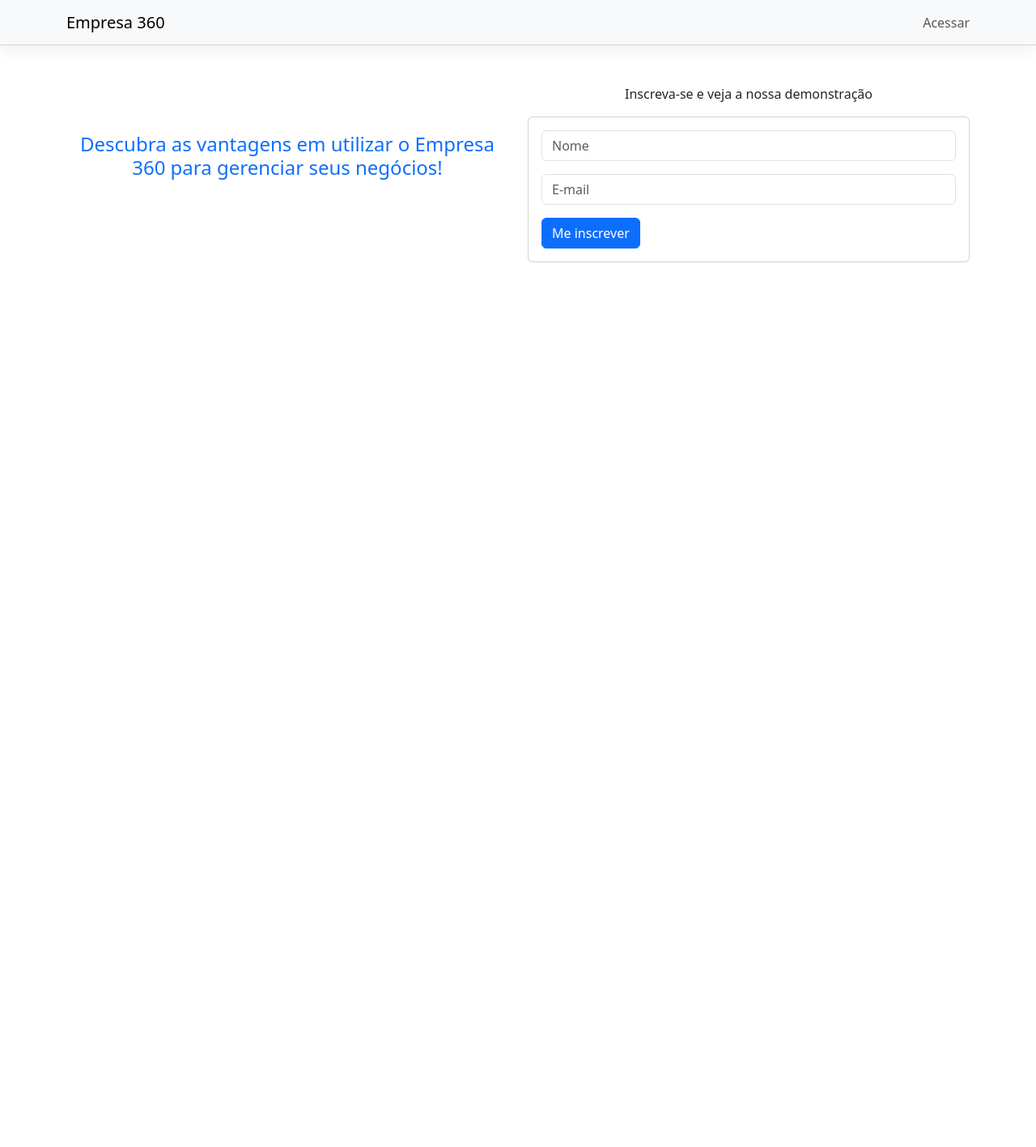
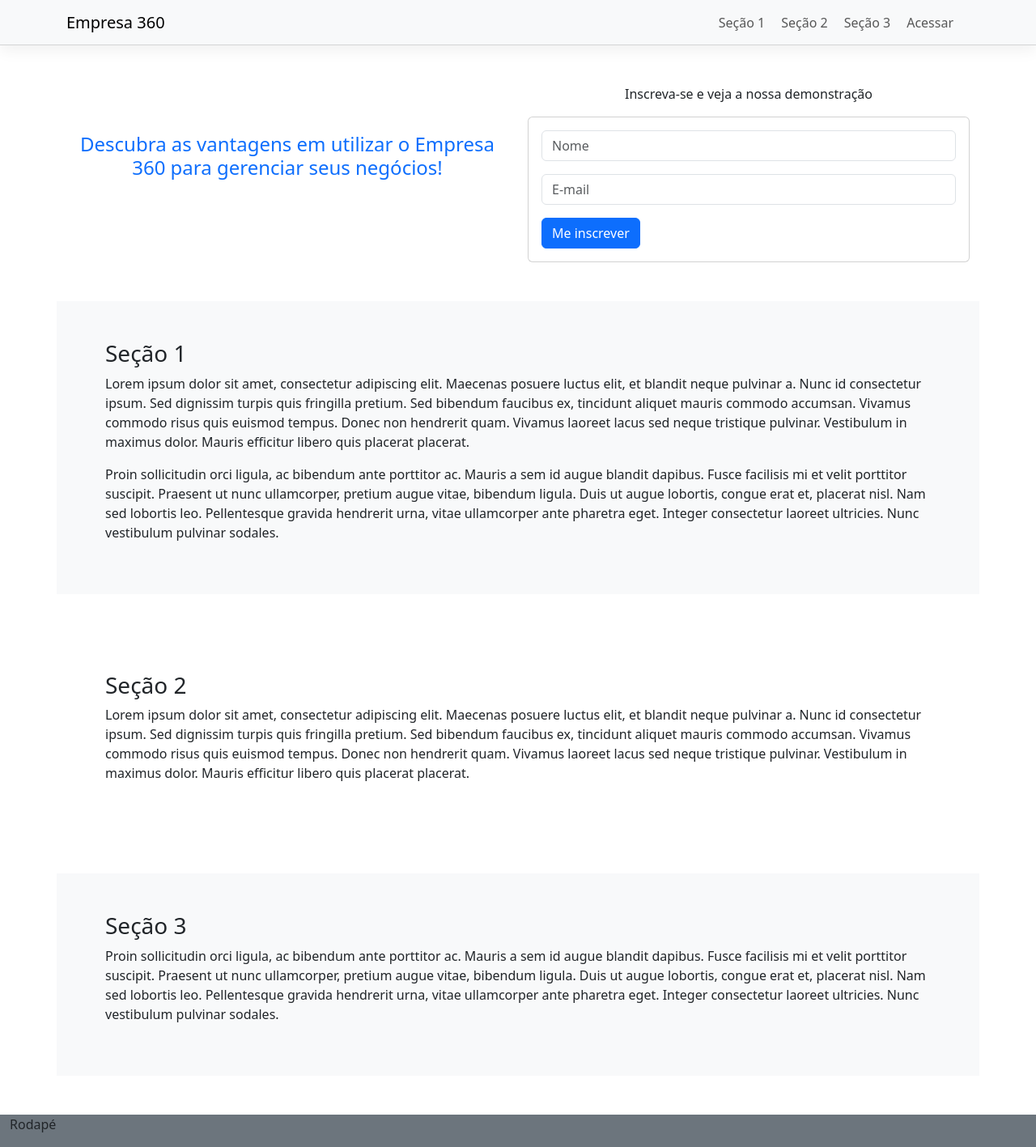
Before and after one commit to leorosario/curso-vuejs, a Vue app in the folder empresa360/: page / in a window 1280 px wide. Shown: the whole page at 81% size. Before the commit the page ends 800 px from the top, so only its background shows below. Built offline with nearby package versions, Linux system fonts and the light colour scheme.

Commit message:
empresa360 finalizada

```diff
--- a/empresa360/src/components/servicos/Servico.vue
+++ b/empresa360/src/components/servicos/Servico.vue
@@ -13,10 +13,13 @@
 import ApiMixin from '@/mixins/ApiMixin';
 export default {
     name: 'Servico',
+    props: ['id'],
     mixins: [ApiMixin],
     created() {
+        // console.log('Servico', this.$route.params.id);
+        // console.log('Via props', this.$props);
         //console.log('Componente servico foi criado');
-        this.getDadosApi(`http://localhost:3000/servicos/${this.$route.params.id}`);
+        this.getDadosApi(`http://localhost:3000/servicos/${this.id}`);
     },
     beforeRouteUpdate(to, from, next){
         //to = $route para onde estamos indo
--- a/empresa360/src/router.js
+++ b/empresa360/src/router.js
@@ -2,45 +2,108 @@
 import { createRouter, createWebHistory } from 'vue-router';
 // createWebHashHistory
 
-import Contratos from '@/components/vendas/Contratos.vue';
-import Dashboard from '@/components/dashboard/Dashboard.vue';
-import DashboardRodape from '@/components/dashboard/DashboardRodape.vue';
-import Home from '@/views/Home.vue';
-import Indicadores from '@/components/servicos/Indicadores.vue';
-import Lead from '@/components/vendas/Lead.vue';
-import Leads from '@/components/vendas/Leads.vue';
-import Login from '@/views/Login.vue';
-import Opcoes from '@/components/servicos/Opcoes.vue';
-import PaginaNaoEncontrada from '@/views/PaginaNaoEncontrada.vue';
-import Servico from '@/components/servicos/Servico.vue';
-import Servicos from '@/components/servicos/Servicos.vue';
-import Site from '@/views/Site.vue';
-import Vendas from '@/components/vendas/Vendas.vue';
-import VendasPadrao from '@/components/vendas/VendasPadrao.vue';
+//import Contratos from '@/components/vendas/Contratos.vue';
+// import Dashboard from '@/components/dashboard/Dashboard.vue';
+// import DashboardRodape from '@/components/dashboard/DashboardRodape.vue';
+// import Home from '@/views/Home.vue';
+// import Indicadores from '@/components/servicos/Indicadores.vue';
+// import Lead from '@/components/vendas/Lead.vue';
+// import Leads from '@/components/vendas/Leads.vue';
+// import Login from '@/views/Login.vue';
+// import Opcoes from '@/components/servicos/Opcoes.vue';
+// import PaginaNaoEncontrada from '@/views/PaginaNaoEncontrada.vue';
+// import Servico from '@/components/servicos/Servico.vue';
+// import Servicos from '@/components/servicos/Servicos.vue';
+// import Site from '@/views/Site.vue';
+// import Vendas from '@/components/vendas/Vendas.vue';
+// import VendasPadrao from '@/components/vendas/VendasPadrao.vue';
+
+// lazy loading
+
+const Contratos = () => import(/* webpackChunkName: "vendas" */ '@/components/vendas/Contratos.vue');
+const Dashboard = () => import(/* webpackChunkName: "dashboard" */ '@/components/dashboard/Dashboard.vue');
+const DashboardRodape = () => import(/* webpackChunkName: "dashboard" */ '@/components/dashboard/DashboardRodape.vue');
+const Home = () => import('@/views/Home.vue');
+const Indicadores = () => import(/* webpackChunkName: "servicos" */ '@/components/servicos/Indicadores.vue');
+const Lead = () => import(/* webpackChunkName: "vendas" */ '@/components/vendas/Lead.vue');
+const Leads = () => import(/* webpackChunkName: "vendas" */ '@/components/vendas/Leads.vue');
+const Login = () => import('@/views/Login.vue');
+const Opcoes = () => import(/* webpackChunkName: "servicos" */ '@/components/servicos/Opcoes.vue');
+const PaginaNaoEncontrada = () => import('@/views/PaginaNaoEncontrada.vue');
+const Servico = () => import(/* webpackChunkName: "servicos" */ '@/components/servicos/Servico.vue');
+const Servicos = () => import(/* webpackChunkName: "servicos" */ '@/components/servicos/Servicos.vue');
+const Site = () => import('@/views/Site.vue');
+const Vendas = () => import(/* webpackChunkName: "vendas" */ '@/components/vendas/Vendas.vue');
+const VendasPadrao = () => import(/* webpackChunkName: "vendas" */ '@/components/vendas/VendasPadrao.vue');
 
 
 
 const routes = [
     {
         path: '/', //localhost:8080
-        component: Site
+        component: Site,
+        meta: { requerAutorizacao: false}
     },
     {
         path: '/home', //localhost:8080/home
+        meta: { requerAutorizacao: true},
         alias: '/app',
         component: Home,
         children: [
             { path: 'vendas', component: Vendas, children:
                 [
-                    { path: 'leads', component: Leads, name: 'leads'}, //localhost:8080/home/vendas/leads
-                    { path: 'leads/:id', component: Lead, name: 'lead', alias: ['/l/:id', '/pessoa/:id', '/:id']}, //localhost:8080/home/vendas/leads/5
+                    {
+                        path: 'leads',
+                        component: Leads,
+                        name: 'leads',
+                        // beforeEnter(to, from, next){
+                        beforeEnter(){
+                            // poderíamos verificar se o usuário tem permissão de carregar a rota
+                            console.log('Guarda de rota beforeEnter');
+                        }
+                    }, //localhost:8080/home/vendas/leads
+                    {
+                        path: 'leads/:id/:outroParametro',
+                        props: true,
+                        // props: {
+                        //     id: 4,
+                        //     outroParametro: 'pt-br'
+                        // },
+                        // props: route => {
+                        //     console.log('Rota ativa: ', route);
+
+                        //     let teste = route.query.idioma ? route.query.idioma : route.params.outroParametro;
+
+                        //     // implementado uma lógica para definir as props que serão submetidas para o componente roteado
+                        //     return {
+                        //         id: parseInt(route.params.id) + 1,
+                        //         outroParametro: teste
+                        //     }
+                        // },
+                        component: Lead,
+                        name: 'lead',
+                        alias:
+                            ['/l/:id/:outroParametro',
+                                '/pessoa/:id/:outroParametro',
+                                '/:id/:outroParametro'
+                            ]
+                    }, //localhost:8080/home/vendas/leads/5
                     { path: 'contratos', component: Contratos, name: 'contratos'}, //localhost:8080/home/vendas/contratos
                     { path: '', component: VendasPadrao, name: 'vendas' } //localhost:8080/home/vendas/
                 ]
             }, //localhost:8080/home/vendas
             { path: 'servicos', component: Servicos, name: 'servicos', children:
                 [
-                    { path: ':id', alias: '/s/:id', name: 'servico', components:
+                    {
+                        path: ':id',
+                        props: {
+                            default: true,
+                            indicadores: true,
+                            opcoes: true
+                        },
+                        alias: '/s/:id',
+                        name: 'servico',
+                        components:
                         {
                             default: Servico,
                             indicadores: Indicadores,
@@ -60,7 +123,8 @@ const routes = [
     },
     {
         path: '/login', //localhost:8080/login
-        component: Login
+        component: Login,
+        meta: { requerAutorizacao: false, campo2: 'teste', campo3: 50 }
     },
     { path: '/redirecionamento-1', redirect: '/home/servicos'},
     { path: '/redirecionamento-2', redirect: { name: 'leads'}},
@@ -79,9 +143,35 @@ const routes = [
 
 const router = createRouter({
     history: createWebHistory(),
+    scrollBehavior(to, from, savedPosition){
+        //return { left: 150, top: 150 } // left = x; top = y
+        console.log(savedPosition);
+        if(savedPosition){
+            return savedPosition;
+        }
+
+        if(to.hash){
+            return { el: to.hash } // to.hash deve corresponder a um id de elemento HTML
+            // fragmento = #secao_1 => id = secao_1
+        }
+
+        return { left: 0, top: 0 }
+    },
     routes: routes
 });
 
-// --- fim rotas
+// router.beforeEach((to, from, next) => {
+router.beforeEach(() => {
+   console.log('Guarda global beforeEach');
+});
+
+// router.afterEach((to, from) => {
+router.afterEach(() => {
+    console.log('Guarda global afterEach');
+});
+
+router.beforeResolve(() => {
+    console.log('Guarda global beforeResolve');
+});
 
 export default router;
--- a/empresa360/src/views/Site.vue
+++ b/empresa360/src/views/Site.vue
@@ -3,13 +3,21 @@
         <nav class="navbar navbar-light bg-light menu-superior">
             <div class="container">
                 <a class="navbar-brand" href="#">Empresa 360</a>
-                <div class="navbar-nav">
-                    <ul class="navbar-nav">
-                        <li class="nav-item">
-                            <router-link class="nav-link" to="/login">Acessar</router-link>
-                        </li>
-                    </ul>
-                </div>
+
+                <ul class="navbar-nav links">
+                    <li class="nav-item">
+                        <router-link class="nav-link" to="/#secao_1">Seção 1</router-link>
+                    </li>
+                    <li class="nav-item">
+                        <router-link class="nav-link" :to="{ path: '/', hash: '#secao_2' }">Seção 2</router-link>
+                    </li>
+                    <li class="nav-item">
+                        <router-link class="nav-link" :to="{ path: '/', hash: '#secao_3' }">Seção 3</router-link>
+                    </li>
+                    <li class="nav-item">
+                        <router-link class="nav-link" to="/login">Acessar</router-link>
+                    </li>
+                </ul>
             </div>
         </nav>
 
@@ -35,6 +43,36 @@
                     </div>
                 </div>
             </div>
+
+            <div class="row mt-5 p-5 bg-light">
+                <div class="col">
+                    <h3 id="secao_1">Seção 1</h3>
+                    <p>Lorem ipsum dolor sit amet, consectetur adipiscing elit. Maecenas posuere luctus elit, et blandit neque pulvinar a. Nunc id consectetur ipsum. Sed dignissim turpis quis fringilla pretium. Sed bibendum faucibus ex, tincidunt aliquet mauris commodo accumsan. Vivamus commodo risus quis euismod tempus. Donec non hendrerit quam. Vivamus laoreet lacus sed neque tristique pulvinar. Vestibulum in maximus dolor. Mauris efficitur libero quis placerat placerat.</p>
+                    <p>Proin sollicitudin orci ligula, ac bibendum ante porttitor ac. Mauris a sem id augue blandit dapibus. Fusce facilisis mi et velit porttitor suscipit. Praesent ut nunc ullamcorper, pretium augue vitae, bibendum ligula. Duis ut augue lobortis, congue erat et, placerat nisl. Nam sed lobortis leo. Pellentesque gravida hendrerit urna, vitae ullamcorper ante pharetra eget. Integer consectetur laoreet ultricies. Nunc vestibulum pulvinar sodales.</p>
+                </div>
+            </div>
+
+            <div class="row mt-5 p-5">
+                <div class="col">
+                    <h3 id="secao_2">Seção 2</h3>
+                    <p>Lorem ipsum dolor sit amet, consectetur adipiscing elit. Maecenas posuere luctus elit, et blandit neque pulvinar a. Nunc id consectetur ipsum. Sed dignissim turpis quis fringilla pretium. Sed bibendum faucibus ex, tincidunt aliquet mauris commodo accumsan. Vivamus commodo risus quis euismod tempus. Donec non hendrerit quam. Vivamus laoreet lacus sed neque tristique pulvinar. Vestibulum in maximus dolor. Mauris efficitur libero quis placerat placerat.</p>
+                </div>
+            </div>
+
+            <div class="row mt-5 p-5 bg-light">
+                <div class="col">
+                    <h3 id="secao_3">Seção 3</h3>
+                    <p>Proin sollicitudin orci ligula, ac bibendum ante porttitor ac. Mauris a sem id augue blandit dapibus. Fusce facilisis mi et velit porttitor suscipit. Praesent ut nunc ullamcorper, pretium augue vitae, bibendum ligula. Duis ut augue lobortis, congue erat et, placerat nisl. Nam sed lobortis leo. Pellentesque gravida hendrerit urna, vitae ullamcorper ante pharetra eget. Integer consectetur laoreet ultricies. Nunc vestibulum pulvinar sodales.</p>
+                </div>
+            </div>
+        </div>
+
+        <div class="container-fluid mt-5">
+            <div class="row bg-secondary">
+                <div class="col">
+                    <p>Rodapé</p>
+                </div>
+            </div>
         </div>
     </div>
 </template>
@@ -46,4 +84,10 @@
 .destaque {
     padding: 60px 15px;
 }
+.links {
+    flex-direction: row;
+}
+.links a{
+    margin-right: 20px;
+}
 </style>
```
Also changed, not shown: empresa360/src/components/servicos/Indicadores.vue (+15 -1 lines), empresa360/src/components/servicos/Opcoes.vue (+19 -1 lines), empresa360/src/components/vendas/Contratos.vue (+6 -20 lines), empresa360/src/components/vendas/Lead.vue (+12 -1 lines), empresa360/src/components/vendas/Leads.vue (+9 -1 lines), empresa360/src/mixins/ApiMixin.js (+13 -2 lines).
